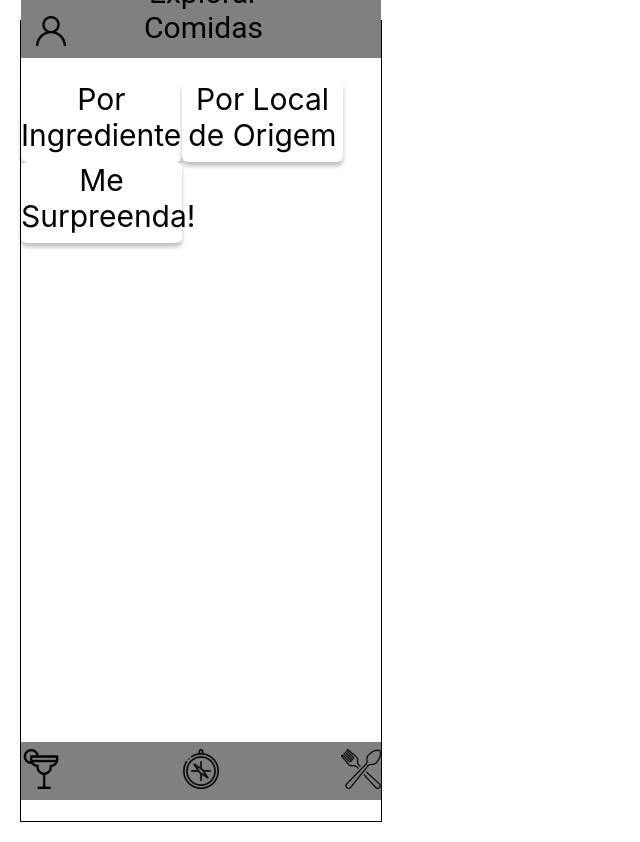
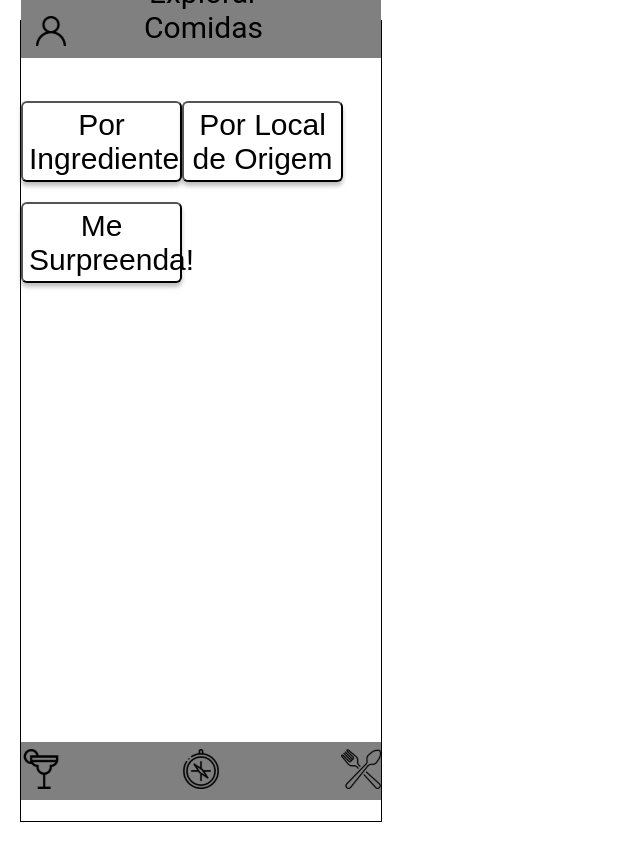
Before and after one commit to tryber/sd-03-recipes-app-04, a React (Create React App) app: page /explorar/comidas in a window 1280 px wide. Shown: the whole page, without its empty margins (0-640 px from the left). Built offline with nearby package versions, Linux system fonts and the light colour scheme.

Commit message:
Code Climate

```diff
--- a/src/components/CSS/ExploreHomeScreen.css
+++ b/src/components/CSS/ExploreHomeScreen.css
@@ -4,7 +4,7 @@
 }
 
 .explore-button {
-  background: #ffffff;
+  background: white;
   border-radius: 6px;
   box-shadow: 0 4px 4px rgba(0, 0, 0, 0.25);
   color: black;
@@ -19,7 +19,7 @@
 }
 
 .explore-food-button {
-  background: #ffffff;
+  background: white;
   border-radius: 6px;
   box-shadow: 0 4px 4px rgba(0, 0, 0, 0.25);
   color: black;
--- a/src/components/ExploreDrinkScreen.jsx
+++ b/src/components/ExploreDrinkScreen.jsx
@@ -16,15 +16,15 @@ function ExploreDrinkScreen() {
     <div className="explore-screen">
       <Header screen={'Explorar Bebidas'} />
       <Link to="/explorar/bebidas/ingredientes">
-        <div
+        <button
           className="explore-food-button"
           data-testid="explore-by-ingredient"
-        >Por Ingredientes</div>
+        >Por Ingredientes</button>
       </Link>
-      <div
+      <button
         className="explore-food-button" data-testid="explore-surprise"
         onClick={handleClick}
-      >Me Surpreenda!</div>
+      >Me Surpreenda!</button>
       {id !== '' && <Redirect to={`/bebidas/${id}`} />}
       <InferiorMenu />
     </div>
--- a/src/components/ExploreFoodScreen.jsx
+++ b/src/components/ExploreFoodScreen.jsx
@@ -11,22 +11,25 @@ function ExploreFoodScreen() {
   const handleClick = () => {
     getRandomMeal()
       .then((answer) => setId(answer.meals[0].idMeal));
-  }
+  };
 
   return (
     <div className="explore-screen">
       <Header screen={'Explorar Comidas'} />
       <Link to="/explorar/comidas/ingredientes">
-        <div className="explore-food-button" data-testid="explore-by-ingredient">Por Ingredientes</div>
+        <button
+          className="explore-food-button"
+          data-testid="explore-by-ingredient"
+        >Por Ingredientes</button>
       </Link>
       <Link to="/explorar/comidas/area">
-        <div className="explore-food-button" data-testid="explore-by-area">Por Local de Origem</div>
+        <button className="explore-food-button" data-testid="explore-by-area">Por Local de Origem</button>
       </Link>
-      <div
+      <button
         className="explore-food-button"
         data-testid="explore-surprise"
         onClick={handleClick}
-      >Me Surpreenda!</div>
+      >Me Surpreenda!</button>
       {id !== '' && <Redirect to={`/comidas/${id}`} />}
       <InferiorMenu />
     </div>
--- a/src/components/InferiorMenu.jsx
+++ b/src/components/InferiorMenu.jsx
@@ -13,7 +13,7 @@ function InferiorMenu() {
         <img src={exploreIcon} alt="explore" data-testid="explore-bottom-btn" />
       </Link>
       <Link to="/comidas"><img src={mealIcon} alt="meal" data-testid="food-bottom-btn" /></Link>
-  </div>
+    </div>
   );
 }
 
```
Also changed, not shown: src/components/ExploreHomeScreen.jsx (indentation only).
